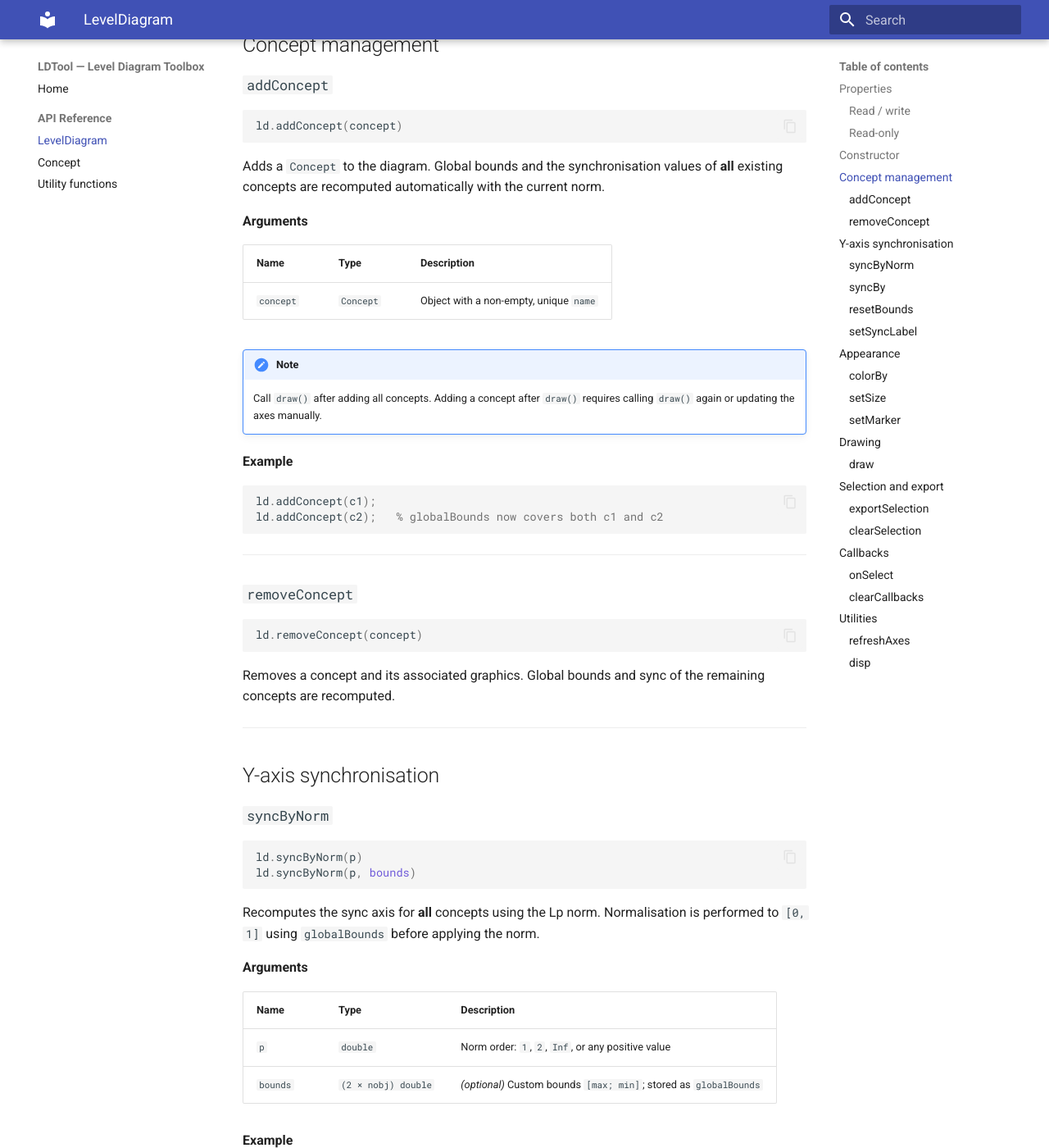
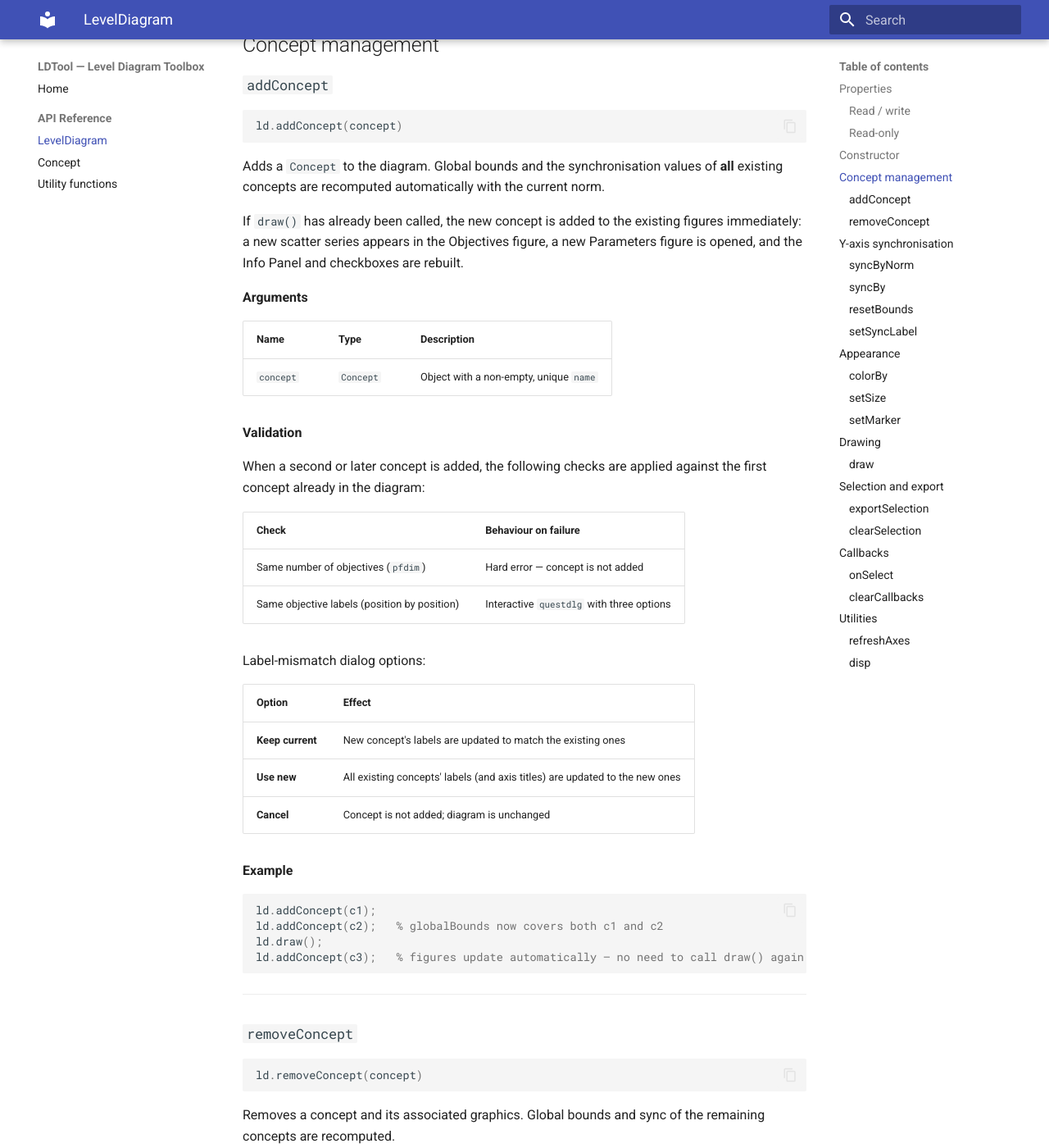
Before and after one commit to fxblasco/LevelDiagram-interactive-tool, an MkDocs documentation site: the page built from docs/api/LevelDiagram.md, in a window 1280 px wide and 1400 px high, scrolled down 1381 px. Shown: the whole window at 82% size. Built offline with MkDocs 1.6.1 and Material for MkDocs 9.7.7, drawn with Linux system fonts in a browser that asks for light colours; some of the changed text lies outside the part shown.

Commit message:
Update docs and tests to reflect all session changes
Documentation (README, docs/index.md, docs/api/LevelDiagram.md):
- addConcept: document objective-count hard error, label-mismatch
  questdlg (Keep current / Use new / Cancel), and live figure update
  when called after draw() — remove stale "call draw() again" note.
- syncByNorm / syncBy: note that they reset syncLabel to 'f_{sync}'.
- setSyncLabel: note that it propagates to Info Panel column header
  and CSV exports; add example showing post-sync usage pattern.
- Features tables (README + index.md): add concept validation, live
  figure update, visibility toggle, sync label propagation, and
  selectionIdx/selectionSize in callback struct.

test/pruebasLd.m:
- Updated to use 4-objective fronts to exercise multi-objective layout.
- Added setSyncLabel calls after syncByNorm to test label propagation.
- Adjusted sizes and markers for visual variety.

docs/.DS_Store: removed from repository.

````diff
--- a/docs/api/LevelDiagram.md
+++ b/docs/api/LevelDiagram.md
@@ -60,20 +60,38 @@
 
 Adds a `Concept` to the diagram. Global bounds and the synchronisation values of **all** existing concepts are recomputed automatically with the current norm.
 
+If `draw()` has already been called, the new concept is added to the existing figures immediately: a new scatter series appears in the Objectives figure, a new Parameters figure is opened, and the Info Panel and checkboxes are rebuilt.
+
 **Arguments**
 
 | Name | Type | Description |
 |---|---|---|
 | `concept` | `Concept` | Object with a non-empty, unique `name` |
 
-!!! note
-    Call `draw()` after adding all concepts. Adding a concept after `draw()` requires calling `draw()` again or updating the axes manually.
+**Validation**
+
+When a second or later concept is added, the following checks are applied against the first concept already in the diagram:
+
+| Check | Behaviour on failure |
+|---|---|
+| Same number of objectives (`pfdim`) | Hard error — concept is not added |
+| Same objective labels (position by position) | Interactive `questdlg` with three options |
+
+Label-mismatch dialog options:
+
+| Option | Effect |
+|---|---|
+| **Keep current** | New concept's labels are updated to match the existing ones |
+| **Use new** | All existing concepts' labels (and axis titles) are updated to the new ones |
+| **Cancel** | Concept is not added; diagram is unchanged |
 
 **Example**
 
 ```matlab
 ld.addConcept(c1);
 ld.addConcept(c2);   % globalBounds now covers both c1 and c2
+ld.draw();
+ld.addConcept(c3);   % figures update automatically — no need to call draw() again
 ```
 
 ---
@@ -99,6 +117,9 @@
 
 Recomputes the sync axis for **all** concepts using the Lp norm. Normalisation is performed to `[0, 1]` using `globalBounds` before applying the norm.
 
+!!! note
+    Calling `syncByNorm` resets `syncLabel` to `'f_{sync}'` and refreshes all Y-axis labels and the Info Panel column header. Call `setSyncLabel` afterwards to set a descriptive label.
+
 **Arguments**
 
 | Name | Type | Description |
@@ -109,9 +130,9 @@
 **Example**
 
 ```matlab
-ld.syncByNorm(2);          % L2 norm (default after addConcept)
-ld.syncByNorm(1);          % L1 norm
-ld.syncByNorm(Inf);        % Chebyshev norm
+ld.syncByNorm(2);                    % L2 norm (default after addConcept)
+ld.syncByNorm(1);  ld.setSyncLabel('L1 norm');
+ld.syncByNorm(Inf); ld.setSyncLabel('Chebyshev norm');
 ld.syncByNorm(2, myBounds);
 ```
 
@@ -124,6 +145,9 @@
 ```
 
 Sets the Y-axis from an external quality indicator instead of a norm. Useful with [`composedNorm`](utilities.md#composednorm) or any user-defined indicator.
+
+!!! note
+    Calling `syncBy` resets `syncLabel` to `'f_{sync}'` and refreshes all Y-axis labels and the Info Panel column header. Call `setSyncLabel` afterwards to set a descriptive label.
 
 **Arguments**
 
@@ -157,11 +181,18 @@
 ld.setSyncLabel(label)
 ```
 
-Changes the Y-axis label in all open figures. Equivalent to setting `ld.syncLabel = label` directly.
+Changes the Y-axis label in all open figures, in the last column header of the Info Panel, and in CSV exports. Equivalent to setting `ld.syncLabel = label` directly.
+
+This is the intended way to assign a descriptive label after calling `syncBy` or `syncByNorm`, both of which reset the label to `'f_{sync}'`.
 
 **Example**
 
 ```matlab
+ld.syncByNorm(1);
+ld.setSyncLabel('L1 norm');
+
+[dn, ~] = composedNorm(c1.objectives, pref, ld.globalBounds);
+ld.syncBy({dn});
 ld.setSyncLabel('Composed norm');
 ```
 
````
Also changed, not shown: README.md (+6 -1 lines), docs/index.md (+5 -1 lines), 2 other files.
